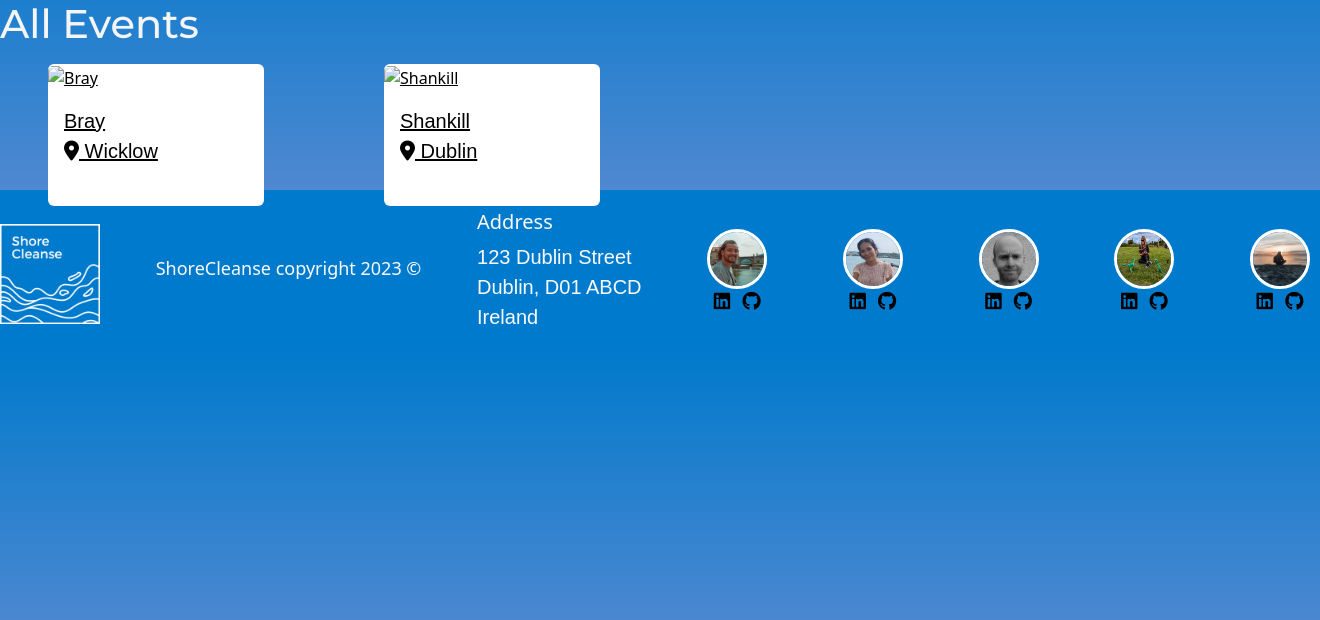
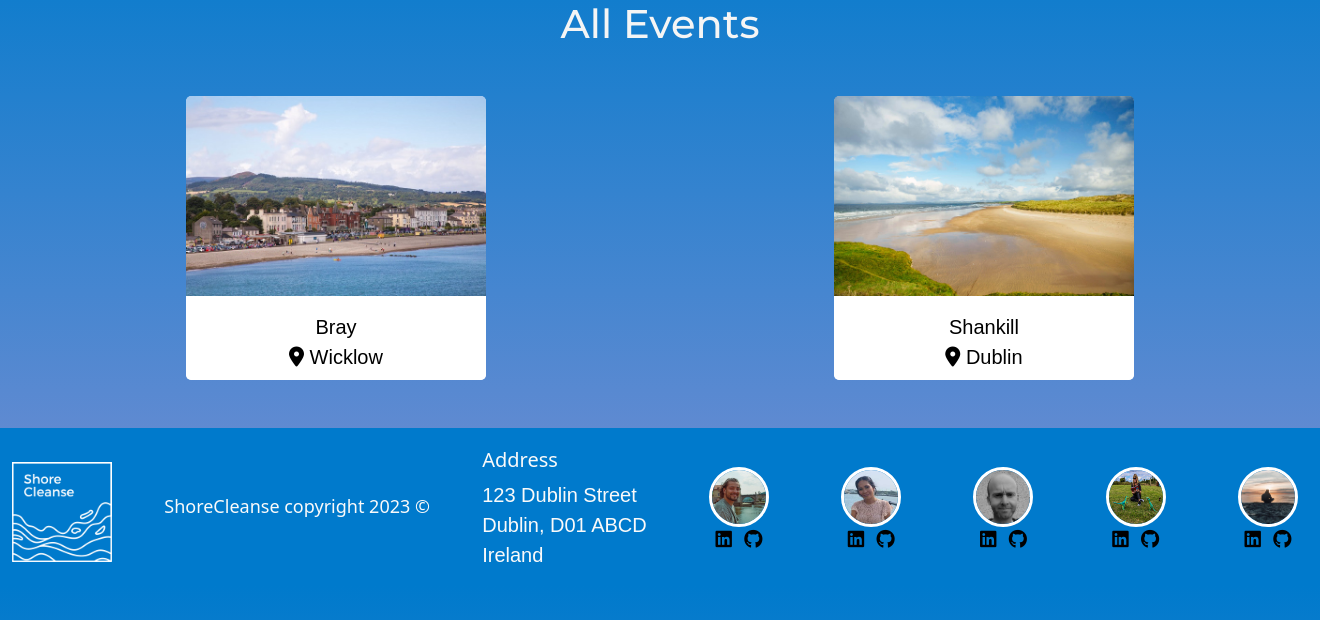
Before and after one commit to KTC96/ShoreCleanse, a Django app: template Event/templates/Event/all_events.html in a window 1320 px wide; the page is wider, and only the part inside the window is pictured. Shown: the part 100-720 px from the top of that part. Run offline with Django 4.2, Linux system fonts and the light colour scheme; the template is opened without the code that fills it: values that come from a table or form of the project are taken from there, others are empty; data comes from the database, SQL or seed files in the repository; some libraries are stand-ins or nearby versions.

Commit message:
Fixed upcoming events styling

```diff
--- a/Event/templates/Event/all_events.html
+++ b/Event/templates/Event/all_events.html
@@ -2,14 +2,13 @@
 {% load static %}
 {% block content %}
 
-<h1>All Events</h1>
-
-<div class="row">
+<h1 class="text-center">All Events</h1>
+<div class="row d-flex justify-content-around container-fluid my-5 mx-0">
 	{% for Event in eventList %}
 	<div class="col-sm-6 col-md-6 col-lg-4 col-xl-3">
-			<div class="card card-color h-100 border-0 mx-5 my-3">
-				<a href="{% url 'view_event' id=Event.id %}">
-					<img class="card-img-top img-fluid" src="#" alt="{{ Event.title }}">
+	  <div class="card card-color h-100 border-0">
+		<a class="text-decoration-none text-center text-hover" href="{% url 'view_event' id=Event.id %}">
+		  <img class="card-img-top img-fluid img-size" src="{{ Event.photo.url }}" alt="{{ Event.title }}">
 		<div class="card-body pb-0">
 
 		  <p class="mb-0">{{ Event.title }}</p>
@@ -45,5 +44,5 @@
 			</div>
 		{% endif %}
 	{% endfor %}
-
+	</div>
 {% endblock %}
```
Also changed, not shown: static/uploads/bray_001joNx.png (added), static/uploads/carnivan6_E9E9YQ0.jpg (added), static/uploads/strand_UdtlBi7.png (added). Lines whose indentation alone changed are shown as unchanged.
